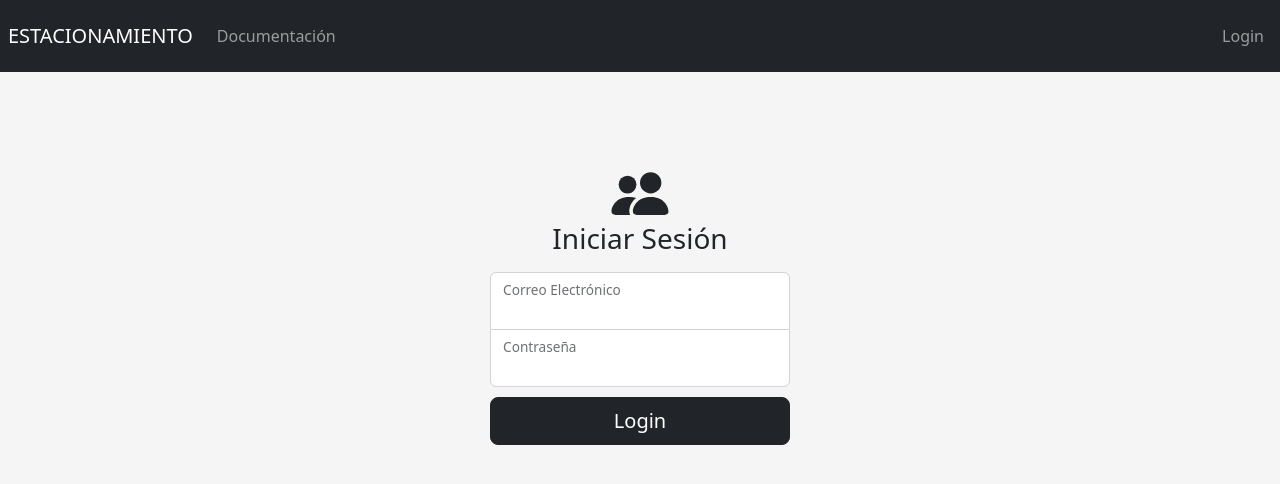
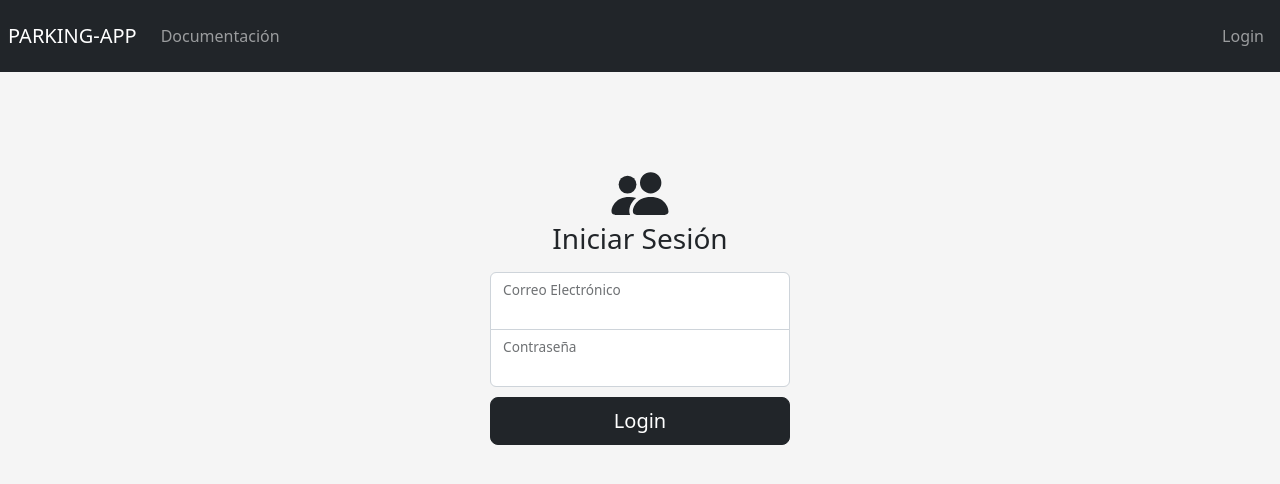
Before and after one commit to pasantia22-1-semana8/sistema-de-control-de-cobro-de-estacionamiento-ralfxdev, a React (Create React App) app in the folder frontend/: page / in a window 1280 px wide. Shown: the top 484 px of the page. Built offline with nearby package versions, Linux system fonts and the light colour scheme; no server answers.

Commit message:
edit title

```diff
--- a/frontend/src/components/Nav.js
+++ b/frontend/src/components/Nav.js
@@ -90,7 +90,7 @@ const Nav = (props) => {
     <nav className="navbar navbar-expand-md navbar-dark fixed-top bg-dark">
       <div className="container-fluid p-2">
         <Link className="navbar-brand" to="/">
-          ESTACIONAMIENTO
+          PARKING-APP
         </Link>
         <button
           className="navbar-toggler"
```
